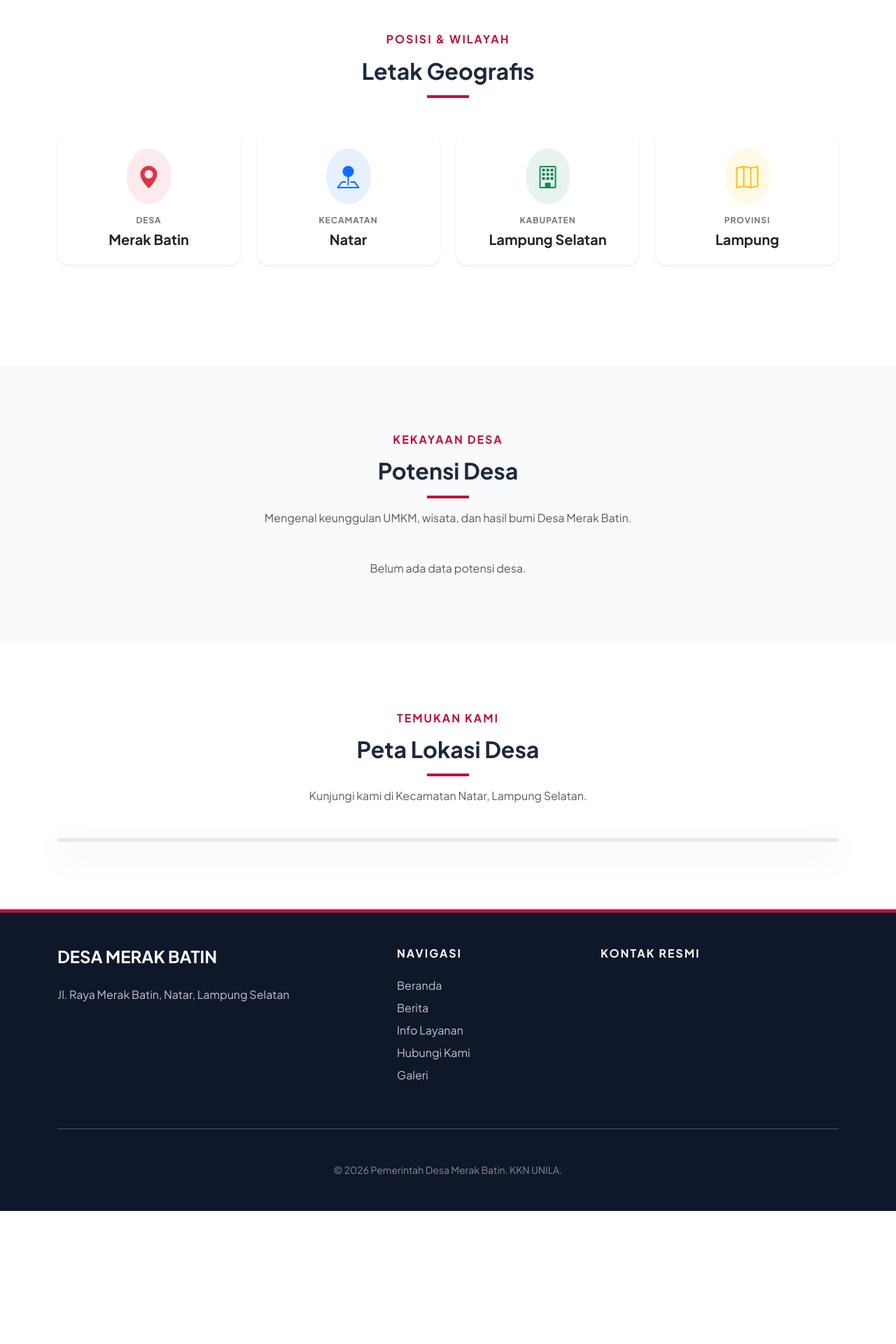
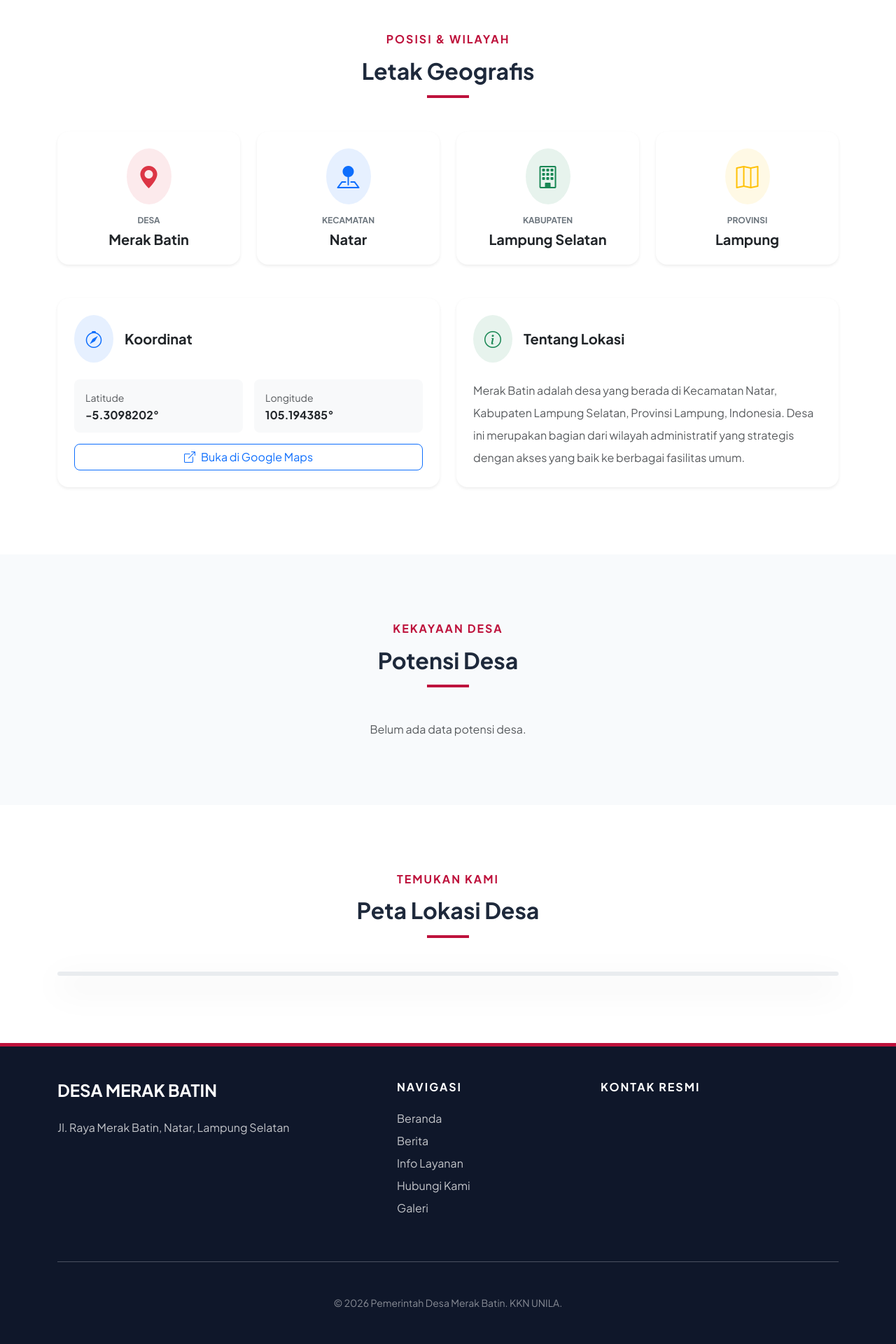
Before and after one commit to Fayiz-Akbar/Website-Desa-Merak-Batin, a PHP site: page /profil.php in a window 1280 px wide. Shown: the part 1591-3511 px from the top of the page at 70% size. Before the commit the page ends 3321 px from the top, so only its background shows below. Run offline with PHP 8.4, Linux system fonts and the light colour scheme; data comes from the database, SQL or seed files in the repository; data that the repository does not hold is empty.

Commit message:
penambahan di profil

```diff
--- a/profil.php
+++ b/profil.php
@@ -119,50 +76,93 @@
 
         <div class="row g-4 mb-5">
             <div class="col-md-6 col-lg-3">
-                <div class="card h-100 border-0 shadow-sm rounded-4 p-4 text-center hover-lift" style="transition: transform 0.3s;">
+                <div class="card h-100 border-0 shadow-sm rounded-4 p-4 text-center hover-lift">
                     <div class="mb-3">
                         <div class="d-inline-flex align-items-center justify-content-center rounded-circle p-3 bg-danger bg-opacity-10">
                             <i class="bi bi-geo-alt-fill fs-2 text-danger"></i>
                         </div>
                     </div>
-                    <h6 class="fw-bold text-uppercase mb-2" style="font-size: 0.75rem; color: #6c757d; letter-spacing: 1px;">Desa</h6>
+                    <h6 class="fw-bold text-uppercase mb-2" style="font-size: 0.75rem; color: #6c757d;">Desa</h6>
                     <h5 class="fw-bold mb-0">Merak Batin</h5>
                 </div>
             </div>
-
             <div class="col-md-6 col-lg-3">
-                <div class="card h-100 border-0 shadow-sm rounded-4 p-4 text-center hover-lift" style="transition: transform 0.3s;">
+                <div class="card h-100 border-0 shadow-sm rounded-4 p-4 text-center hover-lift">
                     <div class="mb-3">
                         <div class="d-inline-flex align-items-center justify-content-center rounded-circle p-3 bg-primary bg-opacity-10">
                             <i class="bi bi-pin-map-fill fs-2 text-primary"></i>
                         </div>
                     </div>
-                    <h6 class="fw-bold text-uppercase mb-2" style="font-size: 0.75rem; color: #6c757d; letter-spacing: 1px;">Kecamatan</h6>
+                    <h6 class="fw-bold text-uppercase mb-2" style="font-size: 0.75rem; color: #6c757d;">Kecamatan</h6>
                     <h5 class="fw-bold mb-0">Natar</h5>
                 </div>
             </div>
-
             <div class="col-md-6 col-lg-3">
-                <div class="card h-100 border-0 shadow-sm rounded-4 p-4 text-center hover-lift" style="transition: transform 0.3s;">
+                <div class="card h-100 border-0 shadow-sm rounded-4 p-4 text-center hover-lift">
                     <div class="mb-3">
                         <div class="d-inline-flex align-items-center justify-content-center rounded-circle p-3 bg-success bg-opacity-10">
                             <i class="bi bi-building fs-2 text-success"></i>
                         </div>
                     </div>
-                    <h6 class="fw-bold text-uppercase mb-2" style="font-size: 0.75rem; color: #6c757d; letter-spacing: 1px;">Kabupaten</h6>
+                    <h6 class="fw-bold text-uppercase mb-2" style="font-size: 0.75rem; color: #6c757d;">Kabupaten</h6>
                     <h5 class="fw-bold mb-0">Lampung Selatan</h5>
                 </div>
             </div>
-
             <div class="col-md-6 col-lg-3">
-                <div class="card h-100 border-0 shadow-sm rounded-4 p-4 text-center hover-lift" style="transition: transform 0.3s;">
+                <div class="card h-100 border-0 shadow-sm rounded-4 p-4 text-center hover-lift">
                     <div class="mb-3">
                         <div class="d-inline-flex align-items-center justify-content-center rounded-circle p-3 bg-warning bg-opacity-10">
                             <i class="bi bi-map fs-2 text-warning"></i>
                         </div>
                     </div>
-                    <h6 class="fw-bold text-uppercase mb-2" style="font-size: 0.75rem; color: #6c757d; letter-spacing: 1px;">Provinsi</h6>
+                    <h6 class="fw-bold text-uppercase mb-2" style="font-size: 0.75rem; color: #6c757d;">Provinsi</h6>
                     <h5 class="fw-bold mb-0">Lampung</h5>
+                </div>
+            </div>
+        </div>
+
+        <div class="row g-4">
+            <div class="col-lg-6">
+                <div class="card border-0 shadow-sm rounded-4 p-4 h-100">
+                    <div class="d-flex align-items-center mb-4">
+                        <div class="bg-primary bg-opacity-10 p-3 rounded-circle me-3">
+                            <i class="bi bi-compass fs-4 text-primary"></i>
+                        </div>
+                        <h5 class="fw-bold mb-0">Koordinat</h5>
+                    </div>
+                    <div class="row g-3">
+                        <div class="col-6">
+                            <div class="p-3 bg-light rounded-3">
+                                <small class="text-muted d-block mb-1">Latitude</small>
+                                <h6 class="fw-bold mb-0">-5.3098202°</h6>
+                            </div>
+                        </div>
+                        <div class="col-6">
+                            <div class="p-3 bg-light rounded-3">
+                                <small class="text-muted d-block mb-1">Longitude</small>
+                                <h6 class="fw-bold mb-0">105.194385°</h6>
+                            </div>
+                        </div>
+                    </div>
+                    <div class="mt-3">
+                        <a href="http://googleusercontent.com/maps.google.com/6" target="_blank" class="btn btn-outline-primary w-100 rounded-3">
+                            <i class="bi bi-box-arrow-up-right me-2"></i>Buka di Google Maps
+                        </a>
+                    </div>
+                </div>
+            </div>
+            <div class="col-lg-6">
+                <div class="card border-0 shadow-sm rounded-4 p-4 h-100">
+                    <div class="d-flex align-items-center mb-4">
+                        <div class="bg-success bg-opacity-10 p-3 rounded-circle me-3">
+                            <i class="bi bi-info-circle fs-4 text-success"></i>
+                        </div>
+                        <h5 class="fw-bold mb-0">Tentang Lokasi</h5>
+                    </div>
+                    <p class="text-muted mb-0 lh-lg">
+                        Merak Batin adalah desa yang berada di Kecamatan Natar, Kabupaten Lampung Selatan, Provinsi Lampung, Indonesia.
+                        Desa ini merupakan bagian dari wilayah administratif yang strategis dengan akses yang baik ke berbagai fasilitas umum.
+                    </p>
                 </div>
             </div>
         </div>
@@ -175,9 +175,7 @@
             <h6 class="text-uppercase fw-bold mb-3" style="color: var(--accent-red); letter-spacing: 2px;">Kekayaan Desa</h6>
             <h2 class="fw-bold">Potensi Desa</h2>
             <hr class="mx-auto" style="width: 60px; height: 4px; background: var(--accent-red); border: 0; opacity: 1;">
-            <p class="text-muted mt-3">Mengenal keunggulan UMKM, wisata, dan hasil bumi Desa Merak Batin.</p>
         </div>
-
         <div class="row g-4">
             <?php
             $q_potensi = mysqli_query($conn, "SELECT p.*, k.nama_kategori FROM potensi_desa p
@@ -187,46 +185,33 @@
                 while ($p = mysqli_fetch_assoc($q_potensi)) :
             ?>
             <div class="col-md-6 col-lg-4">
-                <div class="card border-0 shadow-sm rounded-4 overflow-hidden h-100 hover-lift" style="transition: all 0.3s ease;">
+                <div class="card border-0 shadow-sm rounded-4 overflow-hidden h-100 hover-lift">
                     <div class="position-relative">
-                        <img src="assets/img/potensi/<?php echo $p['foto']; ?>" class="card-img-top" style="height: 250px; object-fit: cover;" alt="<?php echo $p['judul']; ?>">
+                        <img src="assets/img/potensi/<?php echo $p['foto']; ?>" class="card-img-top" style="height: 250px; object-fit: cover;">
                         <div class="position-absolute top-0 start-0 m-3">
-                            <span class="badge bg-crimson px-3 py-2 rounded-pill shadow-sm">
-                                <?php echo $p['nama_kategori']; ?>
-                            </span>
+                            <span class="badge bg-crimson px-3 py-2 rounded-pill shadow-sm"><?php echo $p['nama_kategori']; ?></span>
                         </div>
                     </div>
                     <div class="card-body p-4">
                         <h5 class="fw-bold mb-2" style="color: var(--dark-blue);"><?php echo $p['judul']; ?></h5>
-                        <p class="text-muted small mb-0 lh-lg">
-                            <?php echo nl2br($p['deskripsi']); ?>
-                        </p>
+                        <p class="text-muted small mb-0 lh-lg"><?php echo nl2br($p['deskripsi']); ?></p>
                     </div>
                 </div>
             </div>
-            <?php
-                endwhile;
-            else :
-                echo '<div class="col-12 text-center text-muted italic">Belum ada data potensi desa.</div>';
-            endif;
-            ?>
+            <?php endwhile; else : echo '<div class="col-12 text-center text-muted italic">Belum ada data potensi desa.</div>'; endif; ?>
         </div>
     </div>
 </section>
 
 <section id="peta" class="py-5 bg-white">
-    <div class="container py-5">
-        <div class="text-center mb-5">
-            <h6 class="text-uppercase fw-bold mb-3" style="color: var(--accent-red); letter-spacing: 2px;">Temukan Kami</h6>
-            <h2 class="fw-bold">Peta Lokasi Desa</h2>
-            <hr class="mx-auto" style="width: 60px; height: 4px; background: var(--accent-red); border: 0; opacity: 1;">
-            <p class="text-muted mt-3">Kunjungi kami di Kecamatan Natar, Lampung Selatan.</p>
-        </div>
-        <div class="rounded-4 overflow-hidden shadow-lg border" style="border: 3px solid #e9ecef !important;">
+    <div class="container py-5 text-center">
+        <h6 class="text-uppercase fw-bold mb-3" style="color: var(--accent-red); letter-spacing: 2px;">Temukan Kami</h6>
+        <h2 class="fw-bold">Peta Lokasi Desa</h2>
+        <hr class="mx-auto" style="width: 60px; height: 4px; background: var(--accent-red); border: 0; opacity: 1;">
+        <div class="rounded-4 overflow-hidden shadow-lg border mt-5" style="border: 3px solid #e9ecef !important;">
             <?php
             $q_map = mysqli_fetch_assoc(mysqli_query($conn, "SELECT maps_embed FROM kontak WHERE id=1"));
-            $map_iframe = str_replace('width="600"', 'width="100%"', $q_map['maps_embed'] ?? '');
-            $map_iframe = str_replace('height="450"', 'height="550"', $map_iframe);
+            $map_iframe = str_replace(['width="600"', 'height="450"'], ['width="100%"', 'height="550"'], $q_map['maps_embed'] ?? '');
             echo $map_iframe;
             ?>
         </div>
```
Also changed, not shown: other parts of profil.php (+9 -50 lines).
